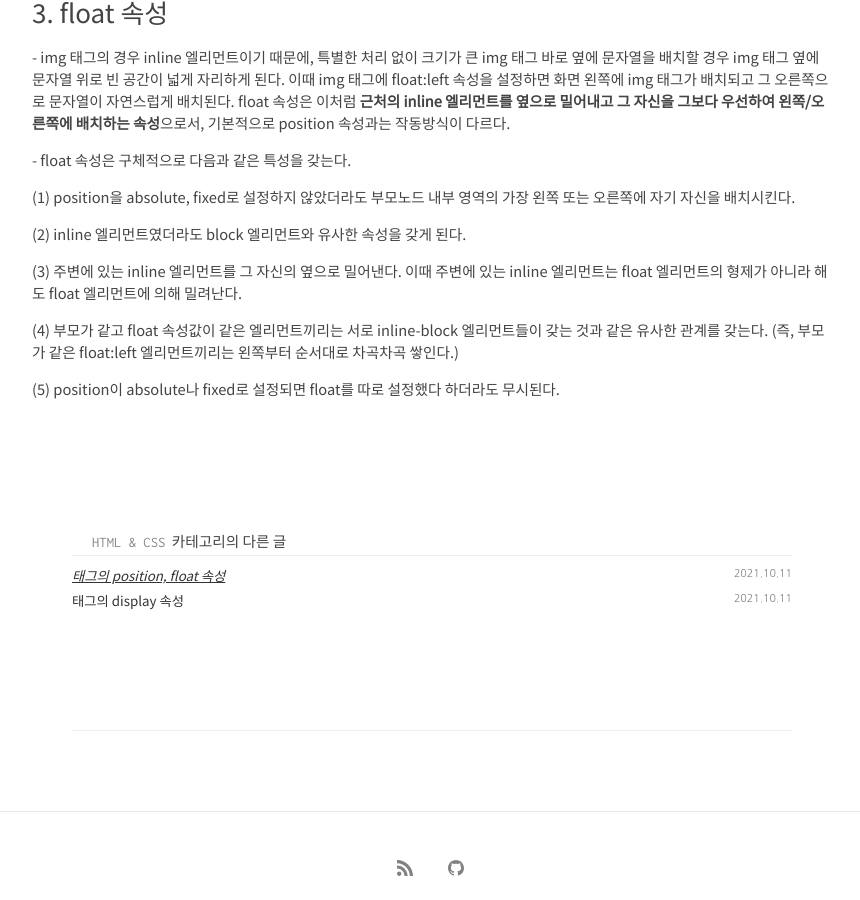
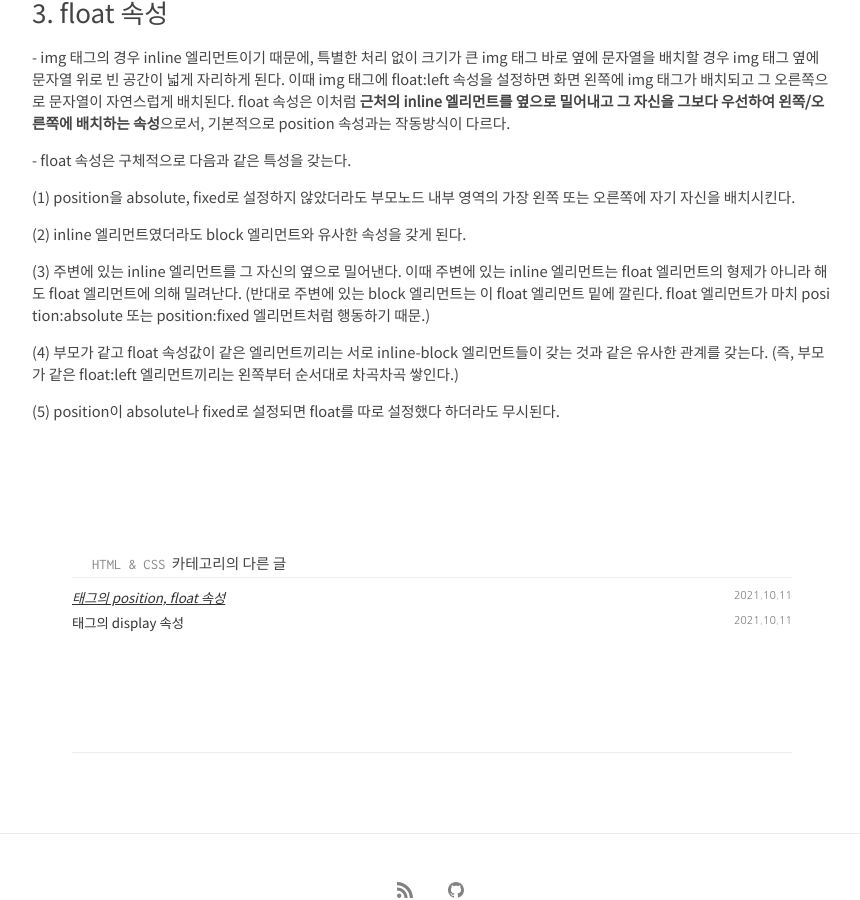
Before and after one commit to kangwooklee29/blog, a Jekyll site: the page built from HTML & CSS/_posts/2021-10-11-태그의 position, float 속성.md, in a window 1280 px wide and 900 px high, scrolled down 1451 px. Shown: the whole window, without its empty margins (208-1068 px from the left). Built offline with Jekyll 4.4.1, drawn with Linux system fonts in a browser that asks for light colours; nearby versions of some CDN libraries; our own code applies the rules of GitHub Pages for plain Markdown files; comment, search, counter and statistics services are not loaded.

Commit message:
Update 2021-10-11-태그의 position, float 속성.md

```diff
--- a/HTML & CSS/_posts/2021-10-11-태그의 position, float 속성.md
+++ b/HTML & CSS/_posts/2021-10-11-태그의 position, float 속성.md
@@ -51,7 +51,7 @@ _(-> 정리하면, 브라우저 왼쪽 위 꼭지점을 기준으로 그 엘리
 
 (2) inline 엘리먼트였더라도 block 엘리먼트와 유사한 속성을 갖게 된다.
 
-(3) 주변에 있는 inline 엘리먼트를 그 자신의 옆으로 밀어낸다. 이때 주변에 있는 inline 엘리먼트는 float 엘리먼트의 형제가 아니라 해도 float 엘리먼트에 의해 밀려난다.
+(3) 주변에 있는 inline 엘리먼트를 그 자신의 옆으로 밀어낸다. 이때 주변에 있는 inline 엘리먼트는 float 엘리먼트의 형제가 아니라 해도 float 엘리먼트에 의해 밀려난다. (반대로 주변에 있는 block 엘리먼트는 이 float 엘리먼트 밑에 깔린다. float 엘리먼트가 마치 position:absolute 또는 position:fixed 엘리먼트처럼 행동하기 때문.)
 
 (4) 부모가 같고 float 속성값이 같은 엘리먼트끼리는 서로 inline-block 엘리먼트들이 갖는 것과 같은 유사한 관계를 갖는다. (즉, 부모가 같은 float:left 엘리먼트끼리는 왼쪽부터 순서대로 차곡차곡 쌓인다.)
 
```
